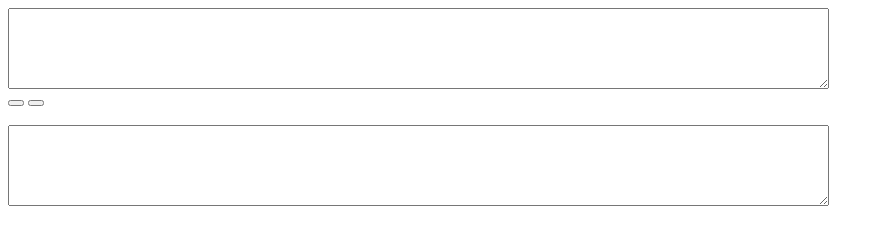
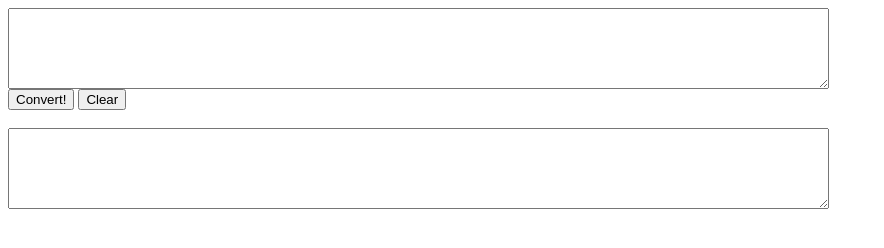
Before and after one commit to andynoack/hhc, a plain HTML site: page index.html in a window 1280 px wide. Shown: the whole page, without its empty margins (0-884 px from the left). Drawn offline with Linux system fonts and the light colour scheme.

Commit message:
onclick to onchange

```diff
--- a/index.html
+++ b/index.html
@@ -2,8 +2,8 @@
     <body>
         <script src='text2hex.js'></script>
         <textarea rows='5' cols='100' id='inpt'></textarea><br />
-        <button value='Convert!' onClick='document.getElementById("outp").value = text2hex(document.getElementById("inpt").value);'></button>
-        <button value='Clear' onClick='document.getElementById("outp").value = ""; document.getElementById("inpt").value = "";'></button>
+        <button onChange='document.getElementById("outp").value = text2hex(document.getElementById("inpt").value);'>Convert!</button>
+        <button onChange='document.getElementById("outp").value = ""; document.getElementById("inpt").value = "";'>Clear</button>
         <br />
         <br />
         <textarea rows='5' cols='100' id='outp'></textarea><br />
```
